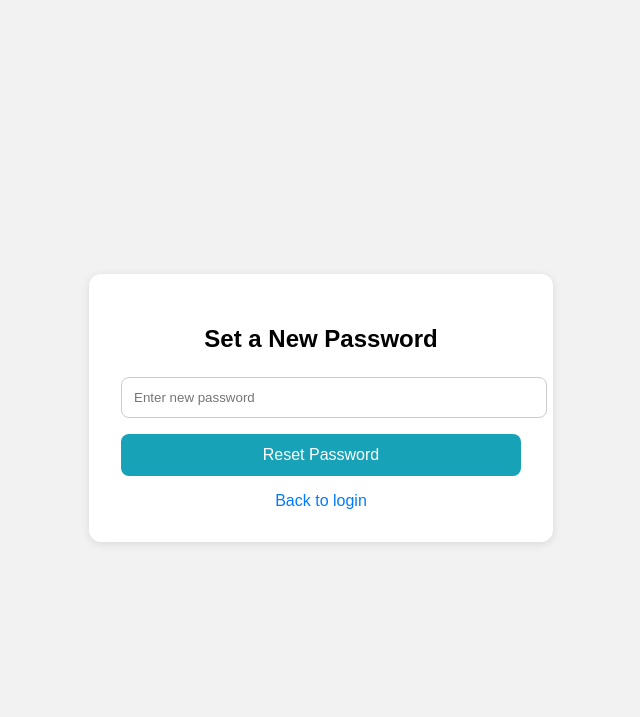
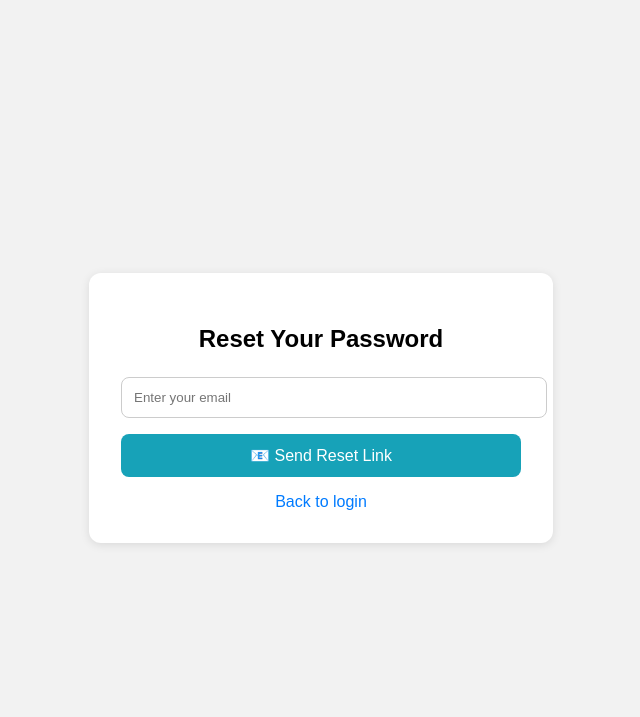
Before and after one commit to JayRKay91/photo-share-app-V5, a Flask app: page /reset_password in a window 1280 px wide. Shown: the top 717 px of the page, without its empty margins (319-959 px from the left). Run offline with Flask 3, Linux system fonts and the light colour scheme.

```diff
--- a/albums.json
+++ b/albums.json
@@ -1,4 +1,8 @@
 {
   "test 1": "test 1",
-  "favorites": {}
+  "favorites": {
+    "3": [
+      "test 1"
+    ]
+  }
 }
--- a/app/templates/auth/reset_password.html
+++ b/app/templates/auth/reset_password.html
@@ -2,7 +2,7 @@
 <html lang="en">
 <head>
     <meta charset="UTF-8">
-    <title>Set New Password - Photo Share</title>
+    <title>Reset Password - Photo Share</title>
     <meta name="viewport" content="width=device-width, initial-scale=1">
     <style>
         body {
@@ -25,7 +25,7 @@
             text-align: center;
             margin-bottom: 1.5rem;
         }
-        input[type="password"] {
+        input[type="email"] {
             width: 100%;
             padding: 0.75rem;
             margin-bottom: 1rem;
@@ -59,10 +59,23 @@
 </head>
 <body>
     <div class="reset-container">
-        <h2>Set a New Password</h2>
+        <h2>Reset Your Password</h2>
+
+        {% with messages = get_flashed_messages(with_categories=true) %}
+          {% if messages %}
+            <ul style="padding-left: 0; list-style: none;">
+              {% for category, msg in messages %}
+                <li style="color: {% if category == 'error' %}red{% elif category == 'success' %}green{% else %}#333{% endif %}; margin-bottom: 0.5rem;">
+                  {{ msg }}
+                </li>
+              {% endfor %}
+            </ul>
+          {% endif %}
+        {% endwith %}
+
         <form method="POST">
-            <input type="password" name="password" placeholder="Enter new password" required>
-            <button type="submit">Reset Password</button>
+            <input type="email" name="email" placeholder="Enter your email" required>
+            <button type="submit">📧 Send Reset Link</button>
         </form>
         <div class="form-footer">
             <a href="{{ url_for('auth.login') }}">Back to login</a>
--- a/app/templates/base.html
+++ b/app/templates/base.html
@@ -69,3 +69,6 @@
   {% block extra_scripts %}{% endblock %}
 </body>
 </html>
+{% if current_user.is_authenticated %}
+  <a href="{{ url_for('auth.delete_account') }}" class="btn btn-danger">Delete Account</a>
+{% endif %}
```
Also changed, not shown: app/templates/auth/reset_request.html (+19 -5 lines), app/templates/auth/account_deleted.html (renamed from app/templates/email/account_deleted.html), instance/app.db.
